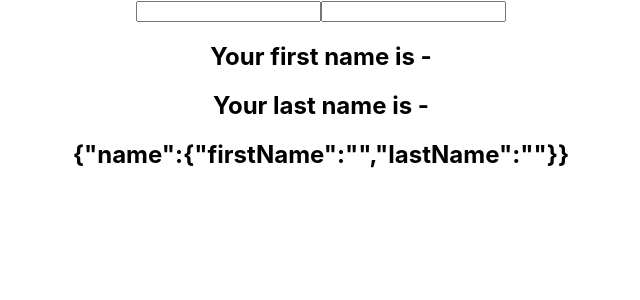
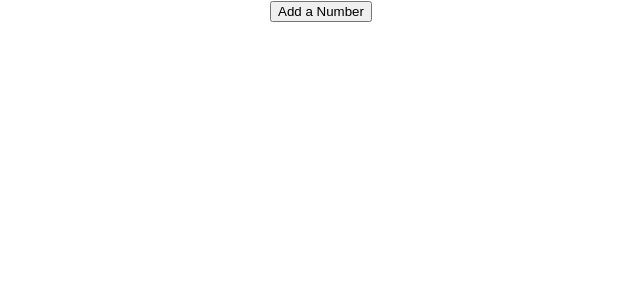
Before and after one commit to GuilhermeFDiniz/codevolution-course, a React (Create React App) app in the folder react-hooks/: page / in a window 1280 px wide. Shown: the top 300 px of the page, without its empty margins (319-959 px from the left). Built offline with nearby package versions, Linux system fonts and the light colour scheme.

Commit message:
Counter using useState with arrays

```diff
--- a/react-hooks/src/App.js
+++ b/react-hooks/src/App.js
@@ -1,13 +1,13 @@
 import logo from './logo.svg';
 import './App.css';
-import HookCounterThree from './components/HookCounterThree';
+import HookCounterFour from './components/HookCounterFour';
 
 
 
 function App() {
   return (
     <div className="App">
-      <HookCounterThree/>
+      <HookCounterFour/>
     </div>
   );
 }
--- /dev/null
+++ b/react-hooks/src/components/HookCounterFour.js
@@ -0,0 +1,24 @@
+import React, {useState} from 'react'
+
+function HookCounterFour() {
+  const [items, setItems] = useState([])
+
+  const addItem = () => {
+    setItems([...items, {
+      id: items.length,
+      value: Math.floor(Math.random()*10) + 1
+    }])
+  }
+  return (
+    <div>
+      <button onClick={addItem}>Add a Number</button>
+      <ul>
+        {
+          items.map(item => (<li key={item.id}>{item.value}</li>))
+        }
+      </ul>
+    </div>
+  )
+}
+
+export default HookCounterFour
```
